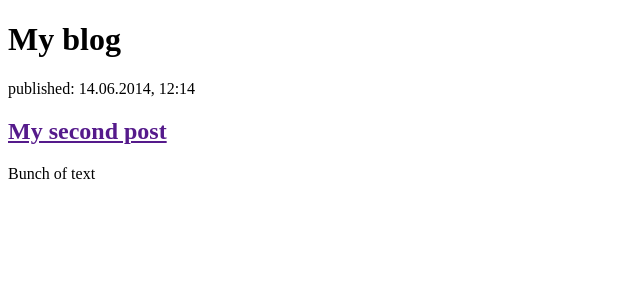
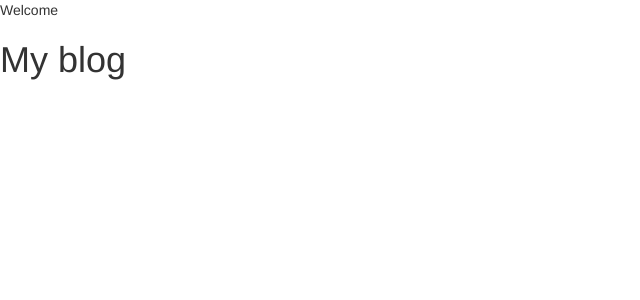
Before and after one commit to coryswainston/django-tutorial, a Django app: page / in a window 1280 px wide. Shown: the top 300 px of the page, without its empty margins (0-640 px from the left). Run offline with Django 3.2, Linux system fonts and the light colour scheme; data that the repository does not hold is empty; some libraries are stand-ins or nearby versions.

Commit message:
Add css and fix html

```diff
--- /dev/null
+++ b/blog/static/css/blog.css
@@ -0,0 +1,3 @@
+h1 a {
+    color: #FCA205;
+}
--- a/blog/templates/blog/post_list.html
+++ b/blog/templates/blog/post_list.html
@@ -1,7 +1,11 @@
 <!DOCTYPE html>
+{% load staticfiles %}
 <html>
   <head>
     <meta charset="utf-8">
+    <link rel="stylesheet" href="//maxcdn.bootstrapcdn.com/bootstrap/3.2.0/css/bootstrap.min.css">
+    <link rel="stylesheet" href="//maxcdn.bootstrapcdn.com/bootstrap/3.2.0/css/bootstrap-theme.min.css">
+    <link rel="stylesheet" href="{% static 'css/blog.css' %}"
     <title>Welcome</title>
   </head>
   <body>
@@ -15,11 +19,5 @@
       <p>{{ post.text|linebreaksbr }}</p>
     </div>
     {% endfor %}
-
-    <div>
-      <p>published: 14.06.2014, 12:14</p>
-      <h2><a href="">My second post</a></h2>
-      <p>Bunch of text</p>
-    </div>
   </body>
 </html>
```
